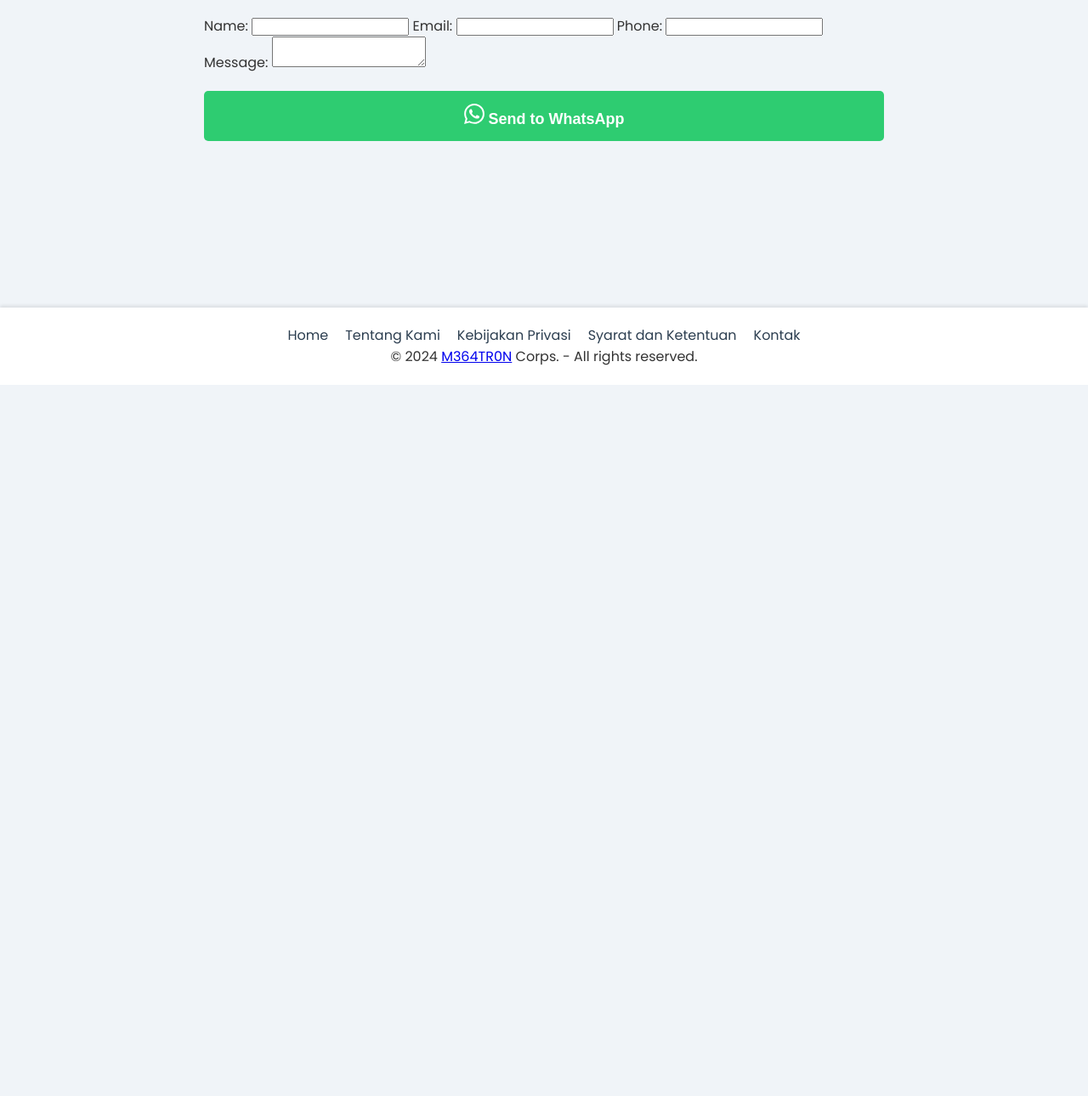
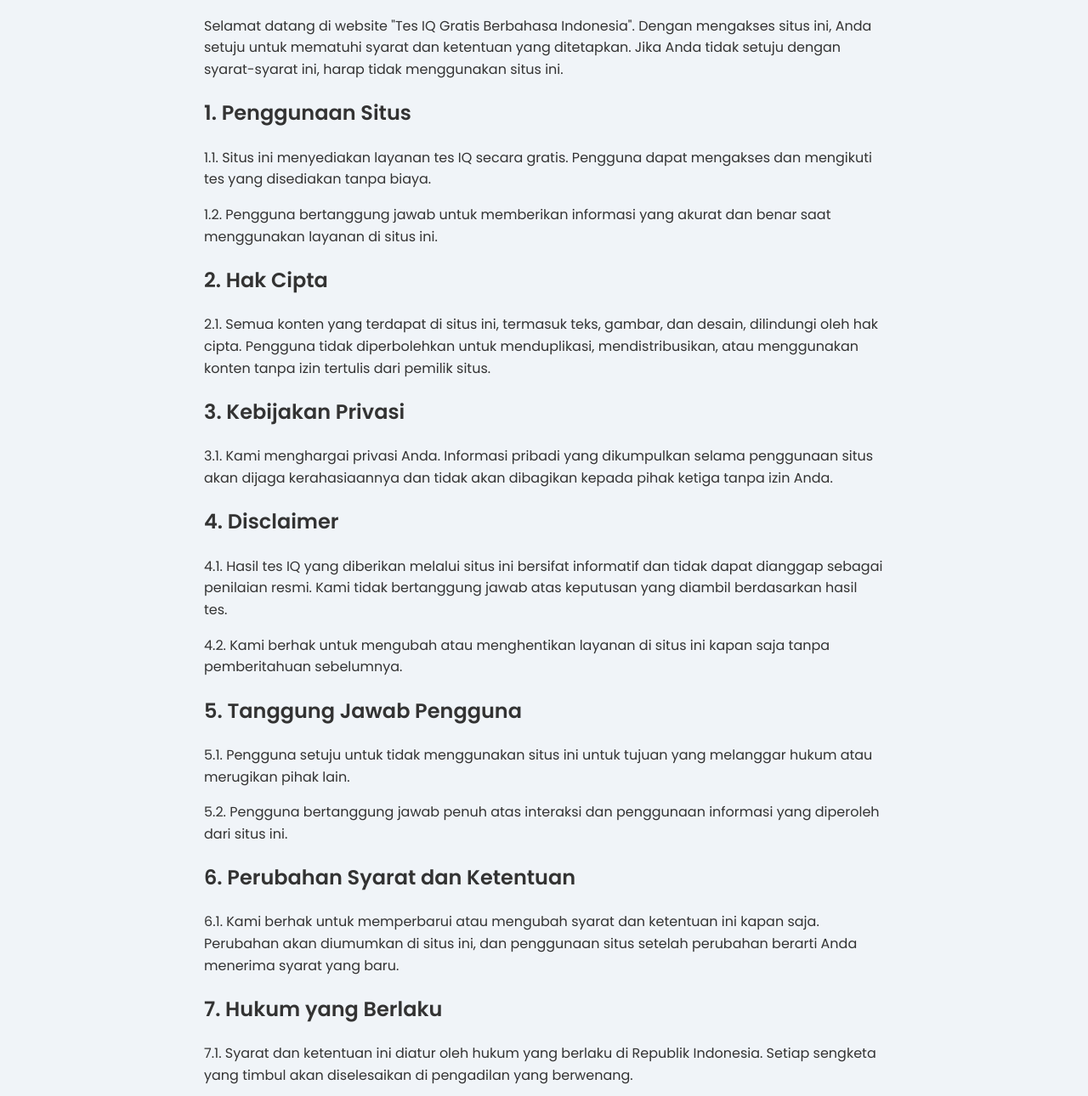
Before and after one commit to blogfeeds/IQtest, a plain HTML site: page terms.html in a window 1280 px wide. Shown: the part 347-1637 px from the top of the page at 85% size. Before the commit the page ends 800 px from the top, so only its background shows below. Drawn offline with Linux system fonts and the light colour scheme; a script that the page names is missing.

Commit message:
Update terms.html

```diff
--- a/terms.html
+++ b/terms.html
@@ -304,28 +304,25 @@
             <a href="#" class="twitter" onclick="shareOnTwitter()"><i class="fab fa-twitter"></i></a>
         </div>
         <div id="quiz">
-<div class="container-contact">
- <h1>Contact Us</h1>
-        <form class="contactForm id="contactForm">
-            <label for="name">Name:</label>
-            <input type="text" id="name" name="name" required>
-
-            <label for="email">Email:</label>
-            <input type="email" id="email" name="email" required>
-
-            <label for="phone">Phone:</label>
-            <input type="tel" id="phone" name="phone" required>
-
-            <label for="message">Message:</label>
-            <textarea id="message" name="message" required></textarea>
-
-            <button type="submit">
-                <svg xmlns="http://www.w3.org/2000/svg" width="24" height="24" viewBox="0 0 24 24" fill="#FFFFFF">
-                    <path d="M.057 24l1.687-6.163c-1.041-1.804-1.588-3.849-1.587-5.946.003-6.556 5.338-11.891 11.893-11.891 3.181.001 6.167 1.24 8.413 3.488 2.245 2.248 3.481 5.236 3.48 8.414-.003 6.557-5.338 11.892-11.893 11.892-1.99-.001-3.951-.5-5.688-1.448l-6.305 1.654zm6.597-3.807c1.676.995 3.276 1.591 5.392 1.592 5.448 0 9.886-4.434 9.889-9.885.002-5.462-4.415-9.89-9.881-9.892-5.452 0-9.887 4.434-9.889 9.884-.001 2.225.651 3.891 1.746 5.634l-.999 3.648 3.742-.981zm11.387-5.464c-.074-.124-.272-.198-.57-.347-.297-.149-1.758-.868-2.031-.967-.272-.099-.47-.149-.669.149-.198.297-.768.967-.941 1.165-.173.198-.347.223-.644.074-.297-.149-1.255-.462-2.39-1.475-.883-.788-1.48-1.761-1.653-2.059-.173-.297-.018-.458.13-.606.134-.133.297-.347.446-.521.151-.172.2-.296.3-.495.099-.198.05-.372-.025-.521-.075-.148-.669-1.611-.916-2.206-.242-.579-.487-.501-.669-.51l-.57-.01c-.198 0-.52.074-.792.372s-1.04 1.016-1.04 2.479 1.065 2.876 1.213 3.074c.149.198 2.095 3.2 5.076 4.487.709.306 1.263.489 1.694.626.712.226 1.36.194 1.872.118.571-.085 1.758-.719 2.006-1.413.248-.695.248-1.29.173-1.414z"/>
-                </svg>
-                Send to WhatsApp
-            </button>
-        </form>
+<h1>Syarat dan Ketentuan</h1>
+<p>Selamat datang di website "Tes IQ Gratis Berbahasa Indonesia". Dengan mengakses situs ini, Anda setuju untuk mematuhi syarat dan ketentuan yang ditetapkan. Jika Anda tidak setuju dengan syarat-syarat ini, harap tidak menggunakan situs ini.</p>
+<h2>1. Penggunaan Situs</h2>
+<p>1.1. Situs ini menyediakan layanan tes IQ secara gratis. Pengguna dapat mengakses dan mengikuti tes yang disediakan tanpa biaya.</p>
+<p>1.2. Pengguna bertanggung jawab untuk memberikan informasi yang akurat dan benar saat menggunakan layanan di situs ini.</p>
+<h2>2. Hak Cipta</h2>
+<p>2.1. Semua konten yang terdapat di situs ini, termasuk teks, gambar, dan desain, dilindungi oleh hak cipta. Pengguna tidak diperbolehkan untuk menduplikasi, mendistribusikan, atau menggunakan konten tanpa izin tertulis dari pemilik situs.</p>
+<h2>3. Kebijakan Privasi</h2>
+<p>3.1. Kami menghargai privasi Anda. Informasi pribadi yang dikumpulkan selama penggunaan situs akan dijaga kerahasiaannya dan tidak akan dibagikan kepada pihak ketiga tanpa izin Anda.</p>
+<h2>4. Disclaimer</h2>
+<p>4.1. Hasil tes IQ yang diberikan melalui situs ini bersifat informatif dan tidak dapat dianggap sebagai penilaian resmi. Kami tidak bertanggung jawab atas keputusan yang diambil berdasarkan hasil tes.</p>
+<p>4.2. Kami berhak untuk mengubah atau menghentikan layanan di situs ini kapan saja tanpa pemberitahuan sebelumnya.</p>
+<h2>5. Tanggung Jawab Pengguna</h2>
+<p>5.1. Pengguna setuju untuk tidak menggunakan situs ini untuk tujuan yang melanggar hukum atau merugikan pihak lain.</p>
+<p>5.2. Pengguna bertanggung jawab penuh atas interaksi dan penggunaan informasi yang diperoleh dari situs ini.</p>
+<h2>6. Perubahan Syarat dan Ketentuan</h2>
+<p>6.1. Kami berhak untuk memperbarui atau mengubah syarat dan ketentuan ini kapan saja. Perubahan akan diumumkan di situs ini, dan penggunaan situs setelah perubahan berarti Anda menerima syarat yang baru.</p>
+<h2>7. Hukum yang Berlaku</h2>
+<p>7.1. Syarat dan ketentuan ini diatur oleh hukum yang berlaku di Republik Indonesia. Setiap sengketa yang timbul akan diselesaikan di pengadilan yang berwenang.</p>
     </div>
 
     <script>
```
